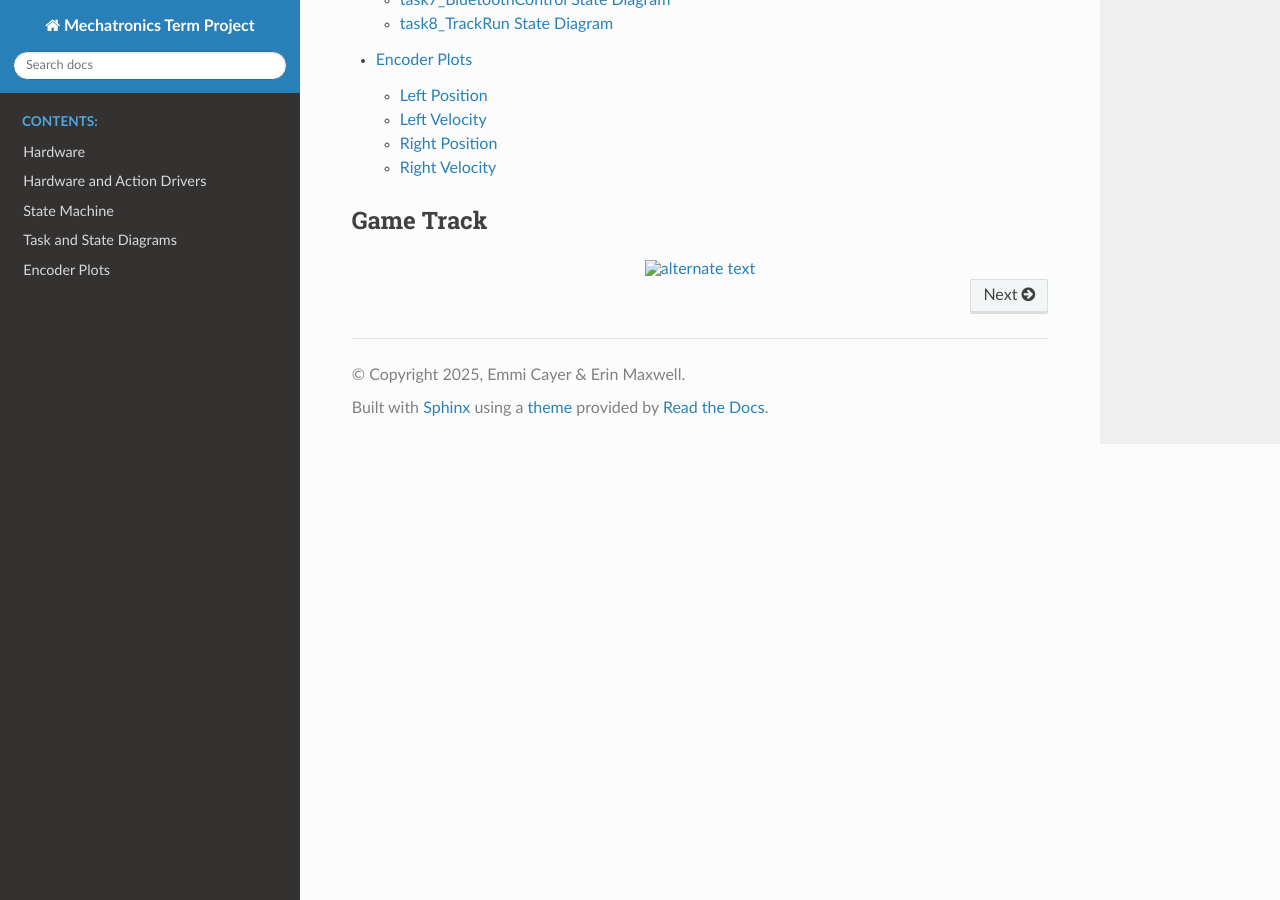
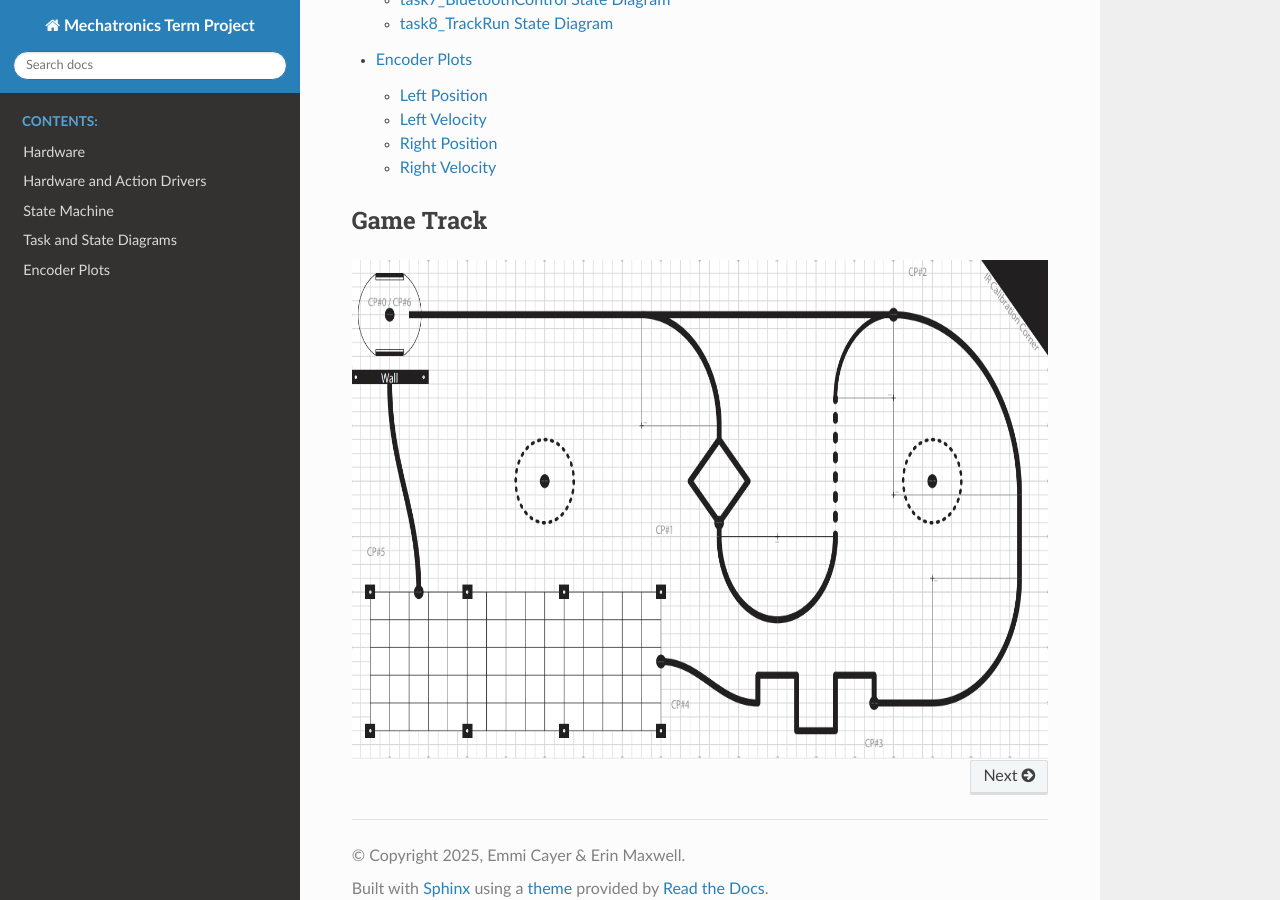
Before and after one commit to emmicayer/Mechatronics-Repository, a Sphinx documentation site: the page built from docs/index.rst, in a window 1280 px wide and 900 px high, scrolled down 1024 px. Built offline with Sphinx 7.4.7 and the Read the Docs theme 3.1.0, drawn with Linux system fonts in a browser that asks for light colours.

Commit message:
Update index.rst

```diff
--- a/docs/index.rst
+++ b/docs/index.rst
@@ -23,7 +23,7 @@ This homepage outlines the hardware, drivers, state machine, and relevent diagra
 
 Game Track
 ----
-.. figure:: gametrack.png
+.. figure:: images/gametrack.png
    :align: center
    :height: 500px
    :alt: alternate text
```
